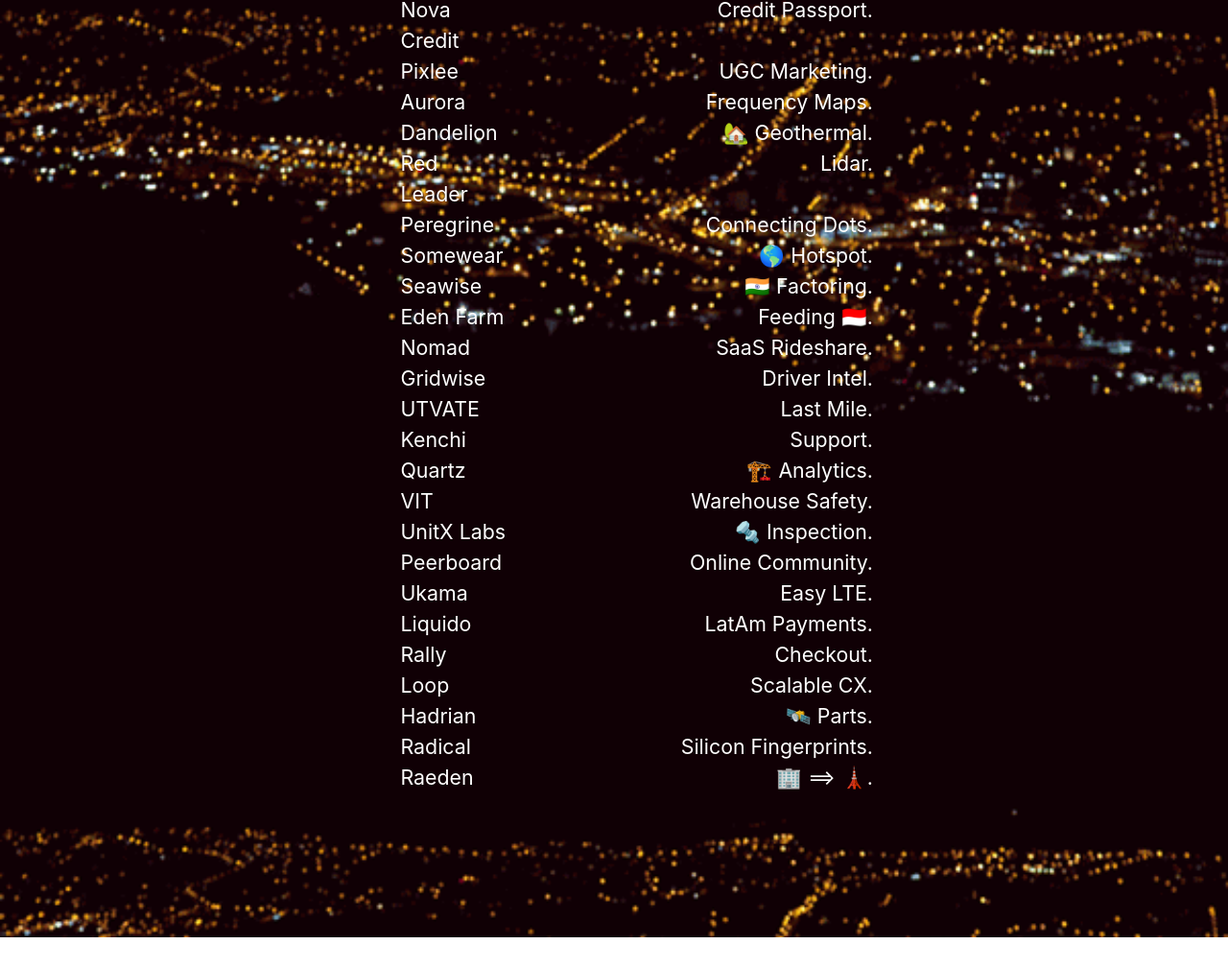
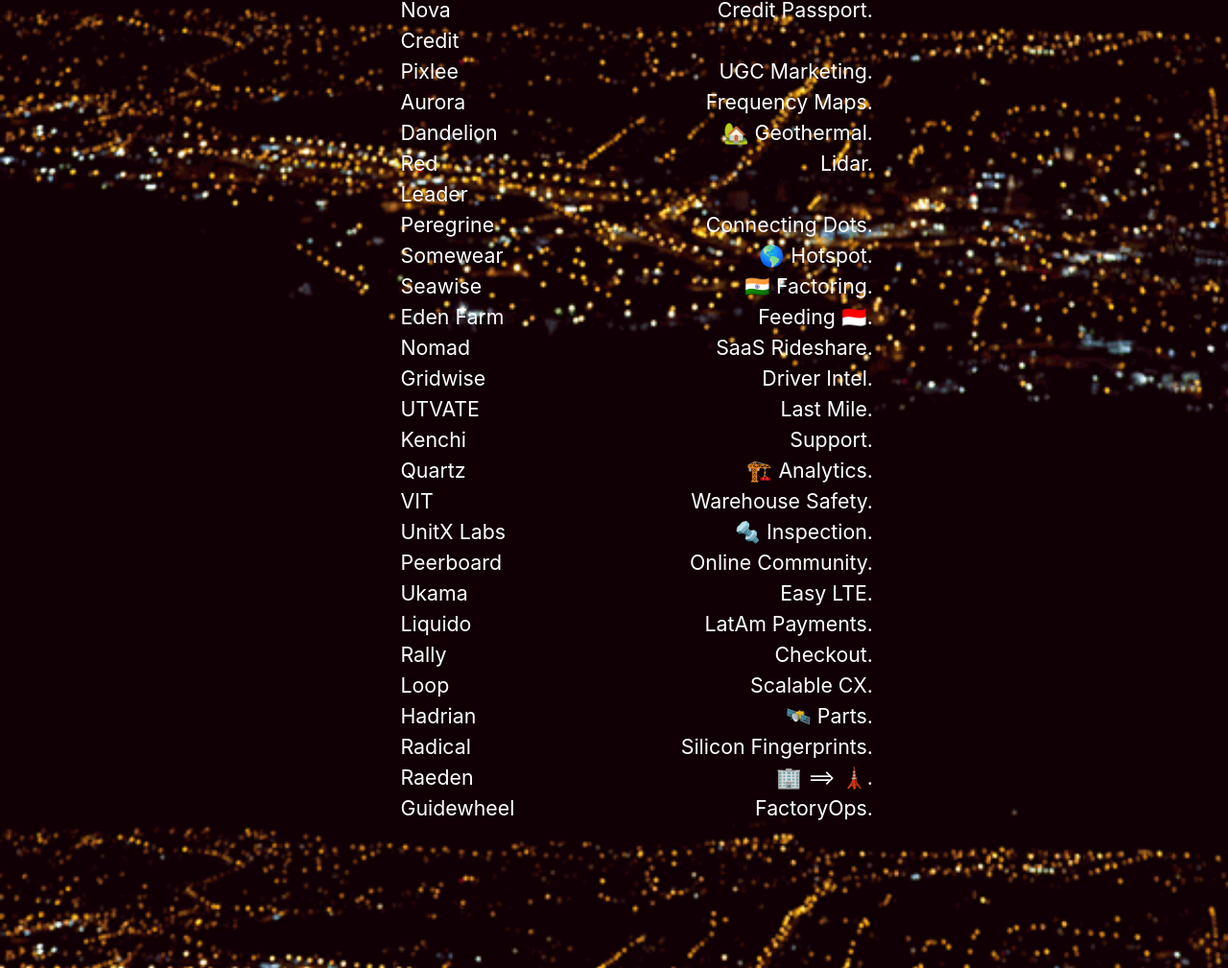
Before and after one commit to aothman/indicatorfund-dot-com, a plain HTML site: page index.html in a window 1280 px wide. Shown: the part 424-1433 px from the top of the page at 96% size. Before the commit the page ends 1401 px from the top, so only its background shows below. Drawn offline with nearby package versions, Linux system fonts and the light colour scheme.

Commit message:
Update index.html

```diff
--- a/index.html
+++ b/index.html
@@ -261,7 +261,13 @@
                         🏢 ⟹ 🗼.
                     </div>
                 </div>
-
+                <div class="row">
+                    <div class="col-md-1"></div>
+                  <div class="col-md-3 text-left"><a href="https://guidewheel.com/">Guidewheel</a></div>
+                    <div class="col-md-8 text-right">
+                      FactoryOps.
+                    </div>
+                </div>
             </div>
             <div class="col-md-3"></div>
         </div>
```
